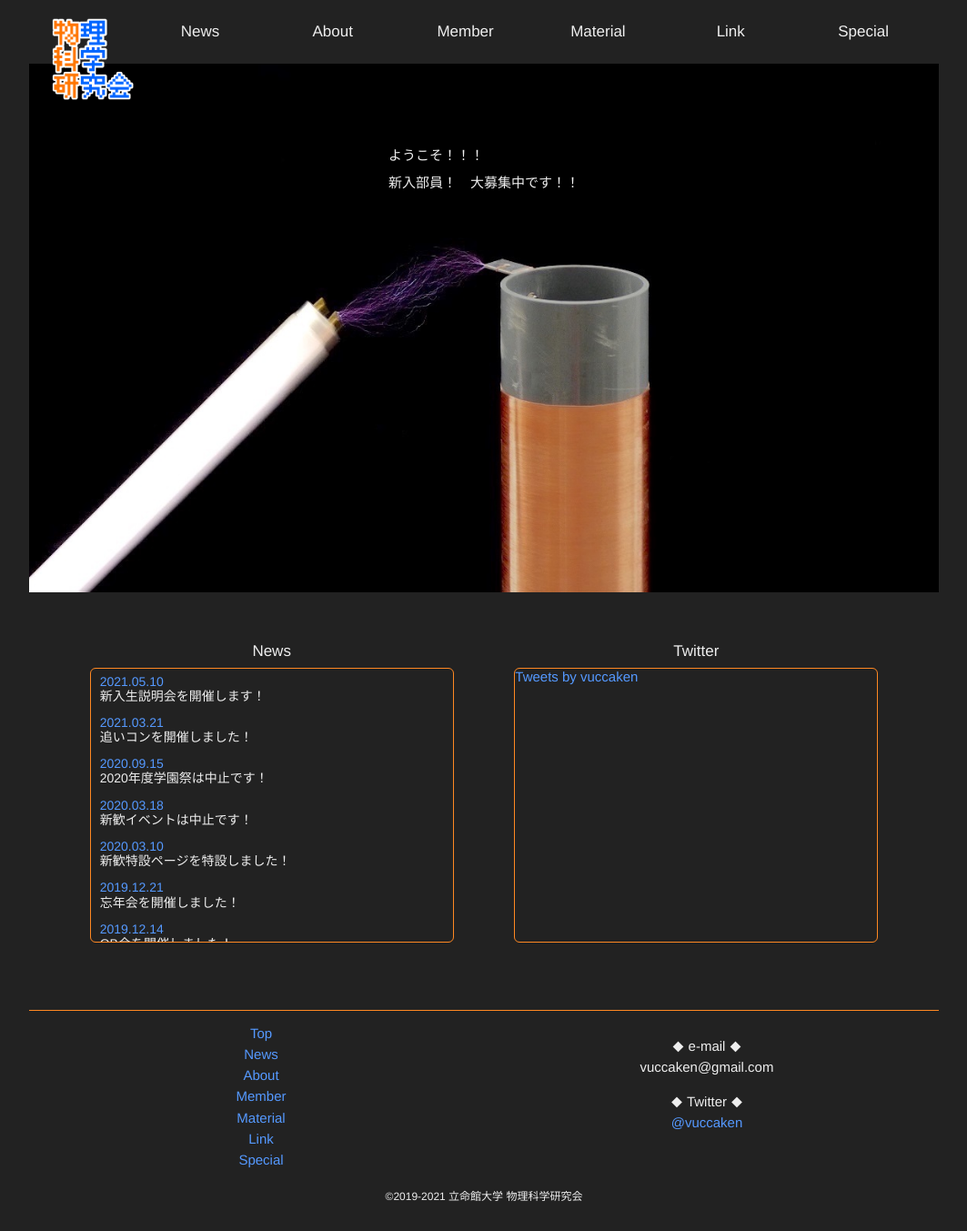
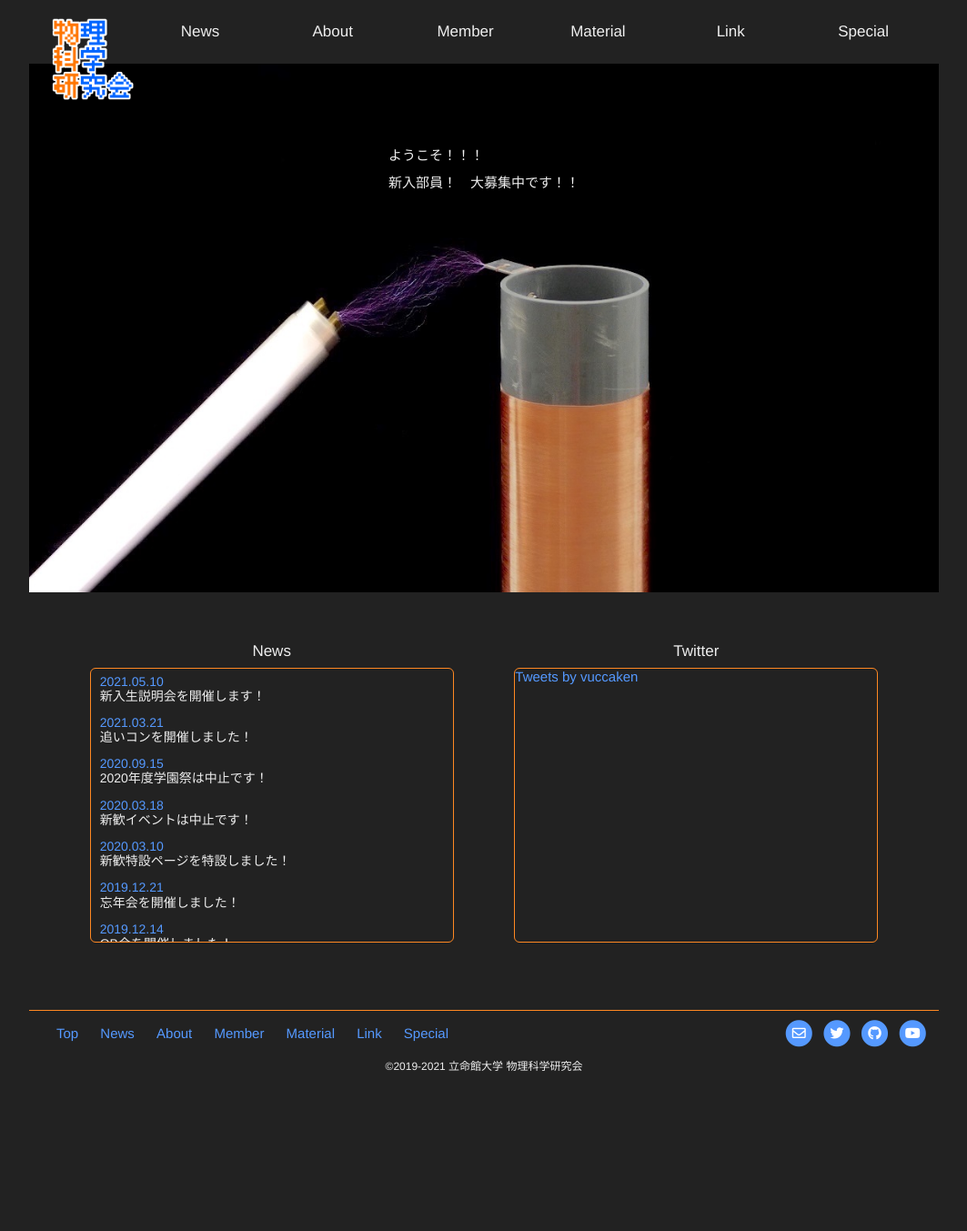
Before and after one commit to vuccaken/vuccaken.github.io, a Jekyll site: the page built from index.md, in a window 1280 px wide. Shown: the whole page at 91% size, without its empty margins (108-1171 px from the left). Built offline with Jekyll 4.4.1, drawn with Linux system fonts in a browser that asks for light colours; nearby versions of some CDN libraries; comment, search, counter and statistics services are not loaded; after the commit the page ends 1234 px from its top, so only the background shows below that.

Commit message:
sns icon in footer

```diff
--- a/_config.yml
+++ b/_config.yml
@@ -15,6 +15,7 @@ baseurl: "/" # the subpath of your site, e.g. /blog
 url    : "http://vuccaken.github.io" # the base hostname & protocol for your site, e.g. http://example.com
 twitter_username: vuccaken
 github_username : vuccaken
+youtube_url: https://www.youtube.com/channel/UCKO7a5YVCnFAquUzLKeIrMg
 
 highlighter: rouge # code syntax highlight
 
--- a/_includes/general/footer.html
+++ b/_includes/general/footer.html
@@ -1,27 +1,44 @@
 <footer>
-  <div class="wrap">
-    <div class="block">
-      <div class="item">
-        <a href="/" {% if page.url == / %}class="current"{% endif %}>Top</a>
-      </div>
-{%- for item in site.data.navigation %}
-      <div class="item">
-        <a href="{{ item.link | prepend: site.baseurl }}" {% if page.url == item.link %}class="current"{% endif %}>{{ item.name }}</a>
-      </div>
-{%- endfor %}
-    </div>
-    <div class="block">
-      <div class="sub-block">
-        <div class="item"><div class="address">e-mail</div></div>
-        <div class="item">{{ site.email }}</div>
-      </div>
-      <div class="sub-block">
-        <div class="item"><div class="address">Twitter</div></div>
-        <div class="item"><a href="https://twitter.com/{{ site.twitter_username }}" target="_blank">@{{ site.twitter_username }}</a></div>
-      </div>
-      <!-- <div class="item">GitHub:</div>
-      <div class="item">YouTube:</div> -->
-    </div>
+  <nav>
+    <a href="/" {% if page.url == / %}class="current"{% endif %}>Top</a>
+    {%- for item in site.data.navigation %}
+      <a href="{{ item.link | prepend: site.baseurl }}" {% if page.url == item.link %}class="current"{% endif %}>{{ item.name }}</a>
+    {%- endfor %}
+  </nav>
+
+  <div class="sns">
+    {%- if site.email -%}
+      <a href="{{ site.email | prepend: 'mailto:' }}" target="_blank">
+        <span class="fa-stack">
+          <i class="fas fa-circle fa-stack-2x"></i>
+          <i class="far fa-envelope fa-stack-1x fa-inverse"></i>
+        </span>
+      </a>
+    {%- endif -%}
+    {%- if site.twitter_username -%}
+      <a href="{{ site.twitter_username | prepend: 'https://twitter.com/' }}" target="_blank">
+        <span class="fa-stack">
+          <i class="fas fa-circle fa-stack-2x"></i>
+          <i class="fab fa-twitter fa-stack-1x fa-inverse"></i>
+        </span>
+      </a>
+    {%- endif -%}
+    {%- if site.github_username -%}
+      <a href="{{ site.github_username | prepend: 'https://github.com/' }}" target="_blank">
+        <span class="fa-stack">
+          <i class="fas fa-circle fa-stack-2x"></i>
+          <i class="fab fa-github fa-stack-1x fa-inverse"></i>
+        </span>
+      </a>
+    {%- endif -%}
+    {%- if site.youtube_url -%}
+      <a href="{{ site.youtube_url }}" target="_blank">
+        <span class="fa-stack">
+          <i class="fas fa-circle fa-stack-2x"></i>
+          <i class="fab fa-youtube fa-stack-1x fa-inverse"></i>
+        </span>
+      </a>
+    {%- endif -%}
   </div>
   <div class="copyright">&copy;{{ site.copyright }}</div>
 </footer>
--- a/_sass/main.scss
+++ b/_sass/main.scss
@@ -73,48 +73,41 @@ section{
 }
 
 footer {
-  // margin: 0 10px;
   margin: 30px 0px;
-  // padding-bottom: 30px;
-  .wrap {
-    // background-color: $bg-color-sub;
-    border-top: solid 1px $thm-color;
-    // border-bottom: solid 1px $thm-color;
-    display: grid;
-    grid-template-columns: repeat(auto-fit, minmax(230px, 1fr));
-    // grid-template-columns: 150px 300px;
-    // grid-gap: 10px;
-    padding:10px;
-    .block {
-      // border: solid 1px yellow;
+  border-top: solid 1px $thm-color;
+  padding:10px;
+  nav {
+      display: block;
+    a {
+      display: inline-block;
+      margin: 6px 10px;
+    }
+  }
+  @media screen and (max-width: 680px) {
+    nav{
       text-align: center;
-      .item {
-        margin: 6px 0;
-      }
-      .sub-block {
-        // border: solid 1px yellow;
-        margin: 20px 0;
-        // margin-bottom: 20px;
-        .address:before {
-          content: '◆';
-          padding-right: 5px;
-          font-size: 80%;
-        }
-        .address:after {
-          content: '◆';
-          padding-left: 5px;
-          font-size: 80%;
-        }
-      }
     }
-  } // wrap
+    .sns {
+      text-align: center;
+      margin: 5px 0;
+    }
+  }
+  @media screen and (min-width: 680px) {
+    nav{
+      float: left;
+    }
+    .sns {
+      text-align: right;
+    }
+  }
   .copyright {
     // background: aqua;
     text-align: center;
     font-size: .12rem;
-    margin: 10px 0;
+    margin: 15px 0;
   }
 }
+
 
 
 // 目次
```
